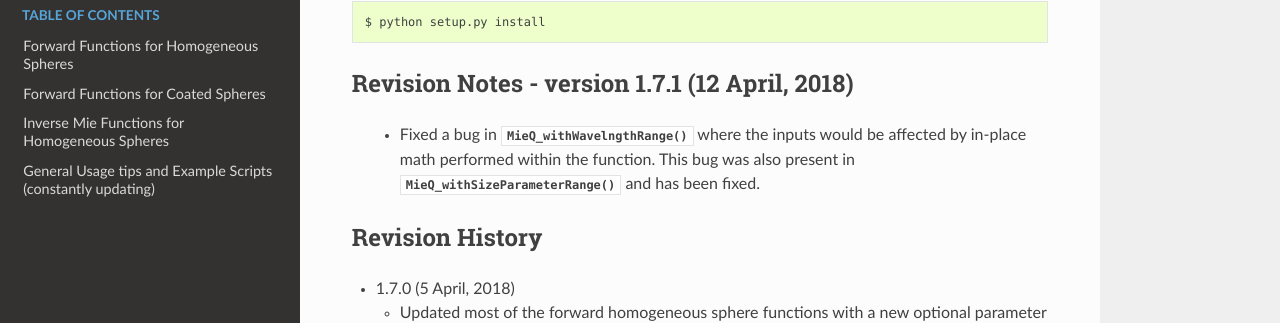
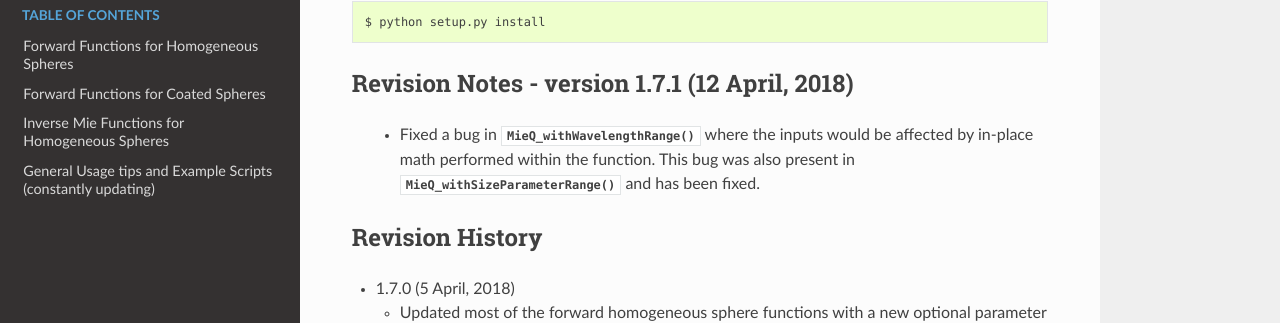
Before and after one commit to bsumlin/PyMieScatt, a Sphinx documentation site: the page built from docs/index.rst, in a window 1280 px wide and 900 px high, scrolled down 740 px. Shown: the part 131-454 px from the top of the window. Built offline with Sphinx 7.4.7 and the Read the Docs theme 2.0.0, drawn with Linux system fonts in a browser that asks for light colours; formulas are drawn with MathJax 3; pages that are not in the unit, such as notebooks, are missing from menus.

Commit message:
minor
docs

```diff
--- a/docs/index.rst
+++ b/docs/index.rst
@@ -33,7 +33,7 @@ or from `GitHub <https://github.com/bsumlin/PyMieScatt>`_. Clone the repository
 Revision Notes - version 1.7.1 (12 April, 2018)
 -------------------------------------------------
 
-  - Fixed a bug in :py:func:`MieQ_withWavelngthRange` where the inputs would be affected by in-place math performed within the function. This bug was also present in :py:func:`MieQ_withSizeParameterRange` and has been fixed.
+  - Fixed a bug in :py:func:`MieQ_withWavelengthRange` where the inputs would be affected by in-place math performed within the function. This bug was also present in :py:func:`MieQ_withSizeParameterRange` and has been fixed.
 
 Revision History
 ----------------
```
